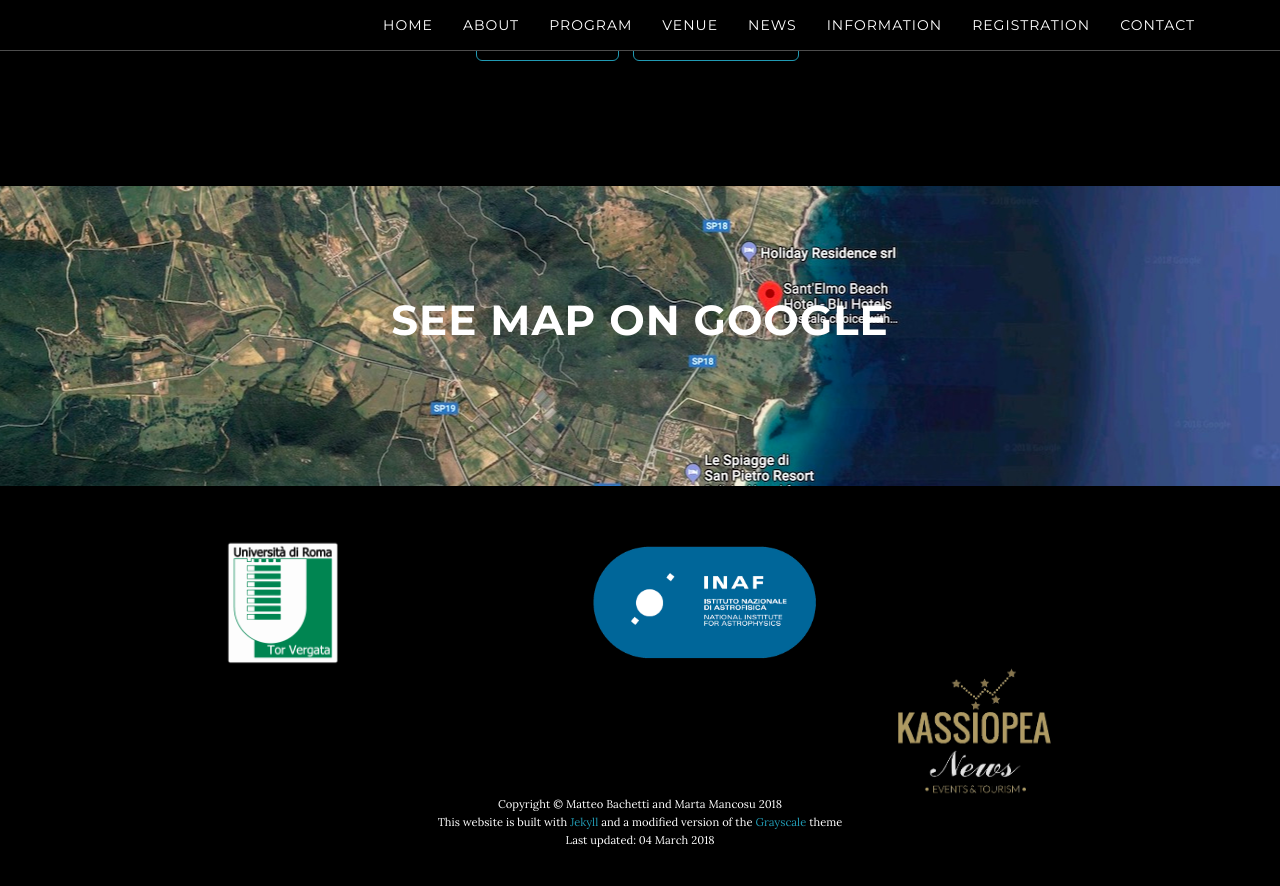
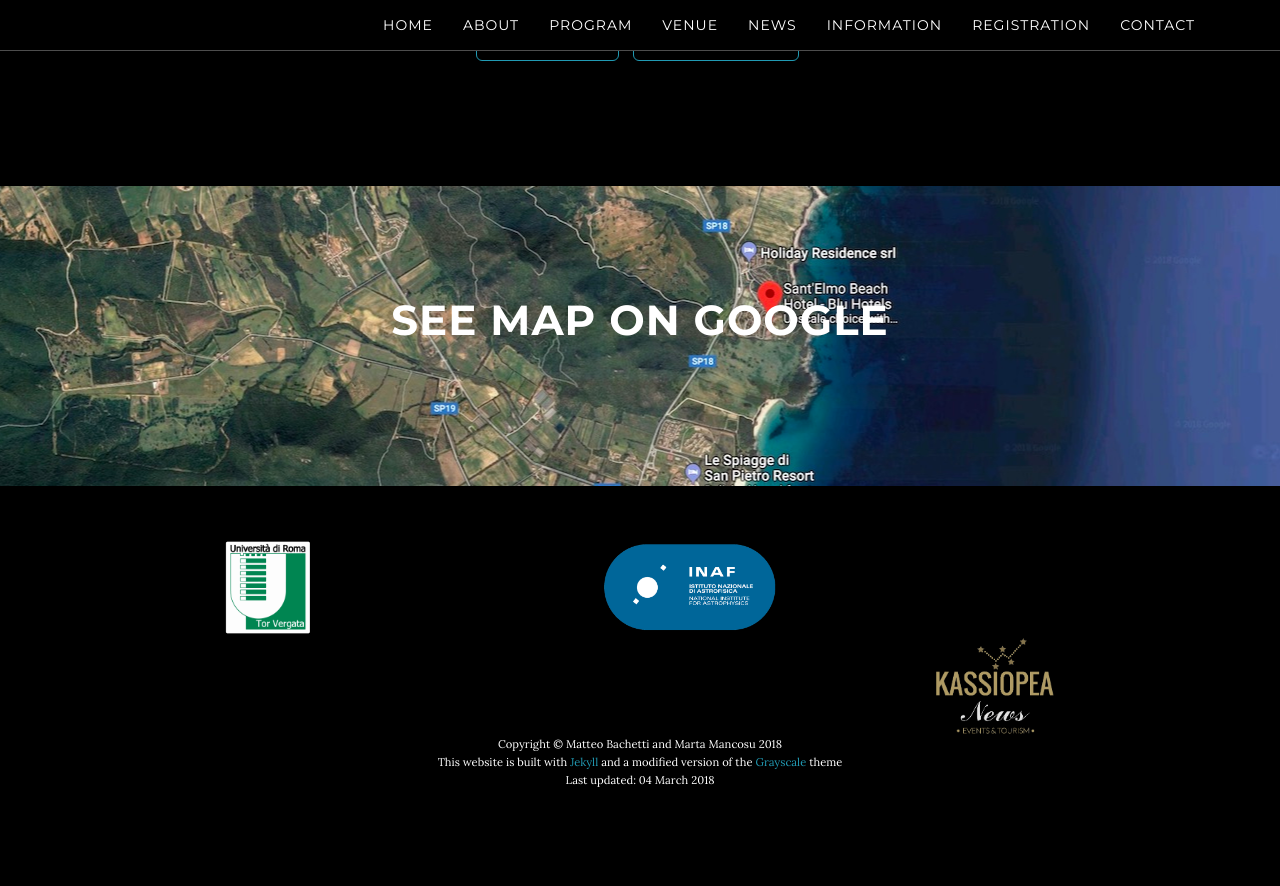
Before and after one commit to breakingthelimits/supereddington2018, a Jekyll site: the page built from index.html, in a window 1280 px wide and 900 px high, scrolled down 3657 px. Shown: the top 886 px of the window. Built offline with Jekyll 4.4.1, drawn with Linux system fonts in a browser that asks for light colours; after the commit the page ends 4497 px from its top, so only the background shows below that.

Commit message:
Update footer.html

```diff
--- a/_includes/footer.html
+++ b/_includes/footer.html
@@ -5,13 +5,13 @@
 
             <div style="float:left;">
             <a href="https://web.uniroma2.it/">
-              <img src={{ site.baseurl }}/img/Uni-Tor-Ver.jpg height="130px;"></img>
+              <img src={{ site.baseurl }}/img/Uni-Tor-Ver.jpg height="100px;"></img>
             </a>
           </div>
 
             <div style="margin:0 auto;">
             <a href="http://www.inaf.it">
-              <img src={{ site.baseurl }}/img/inaf.gif height="130px;"></img>
+              <img src={{ site.baseurl }}/img/inaf.gif height="100px;"></img>
             </a>
           </div>
 
@@ -19,7 +19,7 @@
 
           <a href="http://www.kassiopeanews.com">
             <div style="float:right;">
-              <img src={{ site.baseurl }}/img/kassiopea_large.png height="130px;"></img>
+              <img src={{ site.baseurl }}/img/kassiopea_large.png height="100px;"></img>
             </div>
           </a>
         </div>
```
